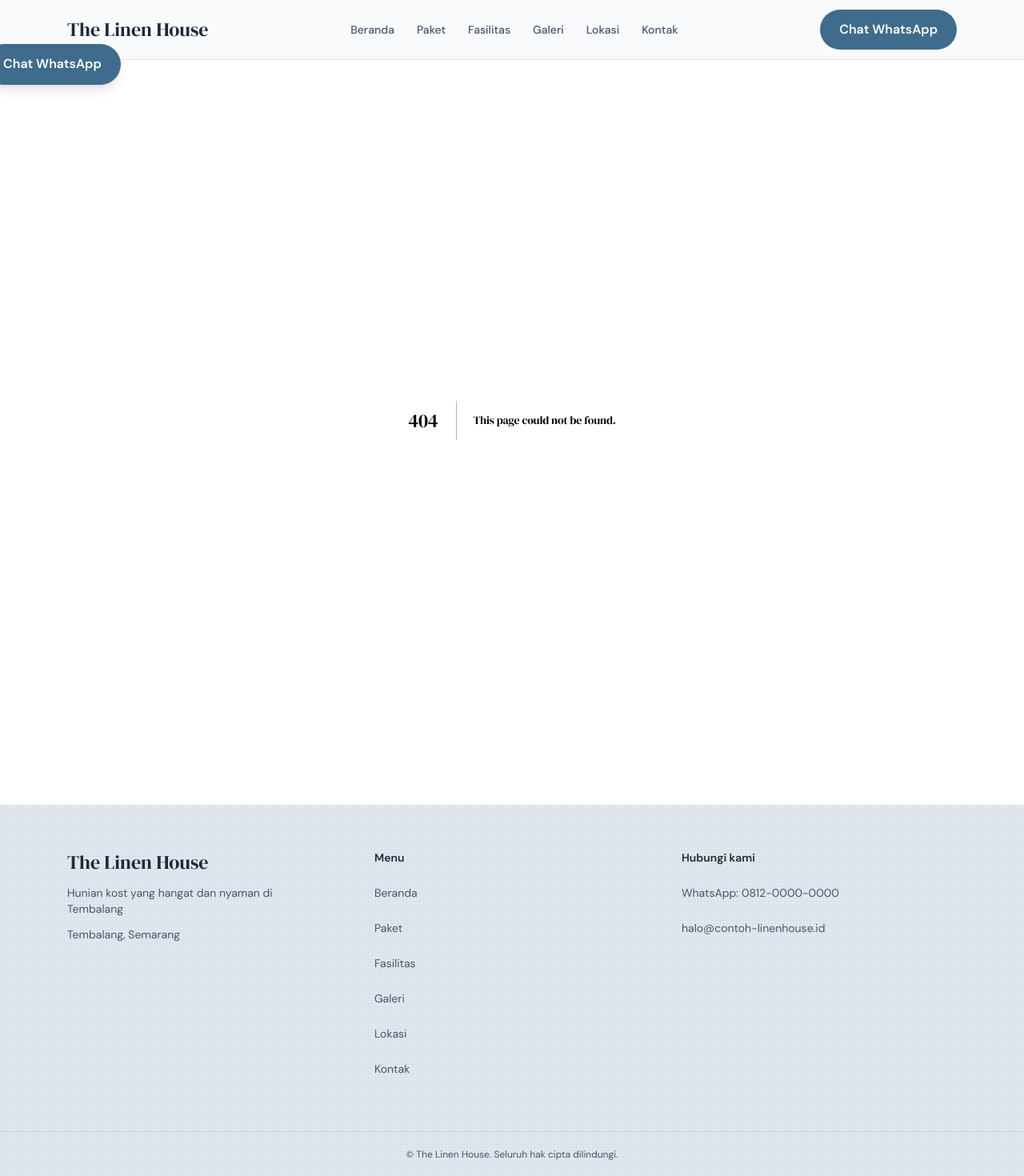
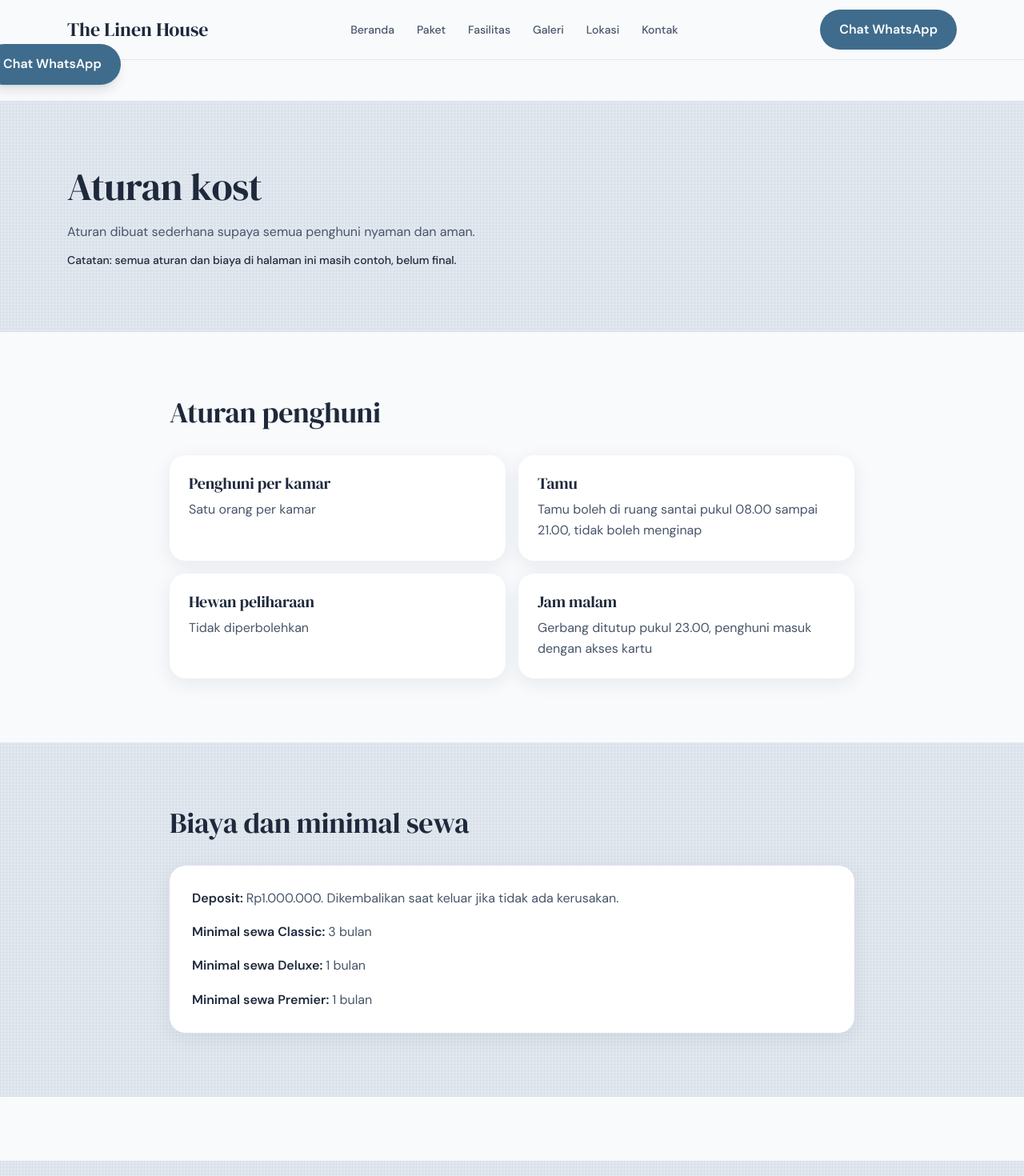
Before and after one commit to tamajrois-sys/the-linen-house, a Next.js app: page /aturan in a window 1280 px wide. Before the commit this address had no page. Shown: the top 1470 px of the page at 80% size. Built offline with nearby package versions, Linux system fonts and the light colour scheme.

Commit message:
Tambah halaman Galeri dan Aturan

```diff
--- /dev/null
+++ b/app/aturan/page.tsx
@@ -0,0 +1,89 @@
+import type { Metadata } from "next";
+import Reveal from "@/components/Reveal";
+import { DATA_MASIH_CONTOH, packages, rules } from "@/lib/kost-data";
+
+export const metadata: Metadata = {
+  title: "Aturan Kost | The Linen House",
+  description:
+    "Aturan, deposit, dan minimal sewa di The Linen House, Tembalang, Semarang.",
+};
+
+const rupiah = (n: number) => new Intl.NumberFormat("id-ID").format(n);
+
+const ruleList = [
+  { title: "Penghuni per kamar", text: rules.occupancy },
+  { title: "Tamu", text: rules.guests },
+  { title: "Hewan peliharaan", text: rules.pets },
+  { title: "Jam malam", text: rules.curfew },
+];
+
+export default function AturanPage() {
+  return (
+    <>
+      <section className="linen">
+        <div className="mx-auto max-w-6xl px-5 py-14 md:py-20">
+          <Reveal>
+            <h1 className="text-4xl text-foreground md:text-5xl">
+              Aturan kost
+            </h1>
+            <p className="mt-4 max-w-xl text-muted">
+              Aturan dibuat sederhana supaya semua penghuni nyaman dan aman.
+            </p>
+            {DATA_MASIH_CONTOH && (
+              <p className="mt-3 text-sm font-medium text-foreground">
+                Catatan: semua aturan dan biaya di halaman ini masih contoh,
+                belum final.
+              </p>
+            )}
+          </Reveal>
+        </div>
+      </section>
+
+      <section className="mx-auto max-w-4xl px-5 py-14 md:py-20">
+        <Reveal>
+          <h2 className="text-3xl text-foreground md:text-4xl">
+            Aturan penghuni
+          </h2>
+        </Reveal>
+        <div className="mt-8 grid gap-4 md:grid-cols-2">
+          {ruleList.map((r, i) => (
+            <Reveal key={r.title} delay={(i % 2) * 100}>
+              <div className="card h-full p-6">
+                <h3 className="text-xl text-foreground">{r.title}</h3>
+                <p className="mt-2 text-muted">{r.text}</p>
+              </div>
+            </Reveal>
+          ))}
+        </div>
+      </section>
+
+      <section className="linen">
+        <div className="mx-auto max-w-4xl px-5 py-14 md:py-20">
+          <Reveal>
+            <h2 className="text-3xl text-foreground md:text-4xl">
+              Biaya dan minimal sewa
+            </h2>
+            <div className="card mt-8 p-7">
+              <ul className="flex flex-col gap-4 text-muted">
+                <li>
+                  <span className="font-semibold text-foreground">
+                    Deposit:{" "}
+                  </span>
+                  Rp{rupiah(rules.depositRupiah)}. {rules.depositNote}.
+                </li>
+                {packages.map((p) => (
+                  <li key={p.id}>
+                    <span className="font-semibold text-foreground">
+                      Minimal sewa {p.name}:{" "}
+                    </span>
+                    {p.minStayMonths} bulan
+                  </li>
+                ))}
+              </ul>
+            </div>
+          </Reveal>
+        </div>
+      </section>
+    </>
+  );
+}
```
